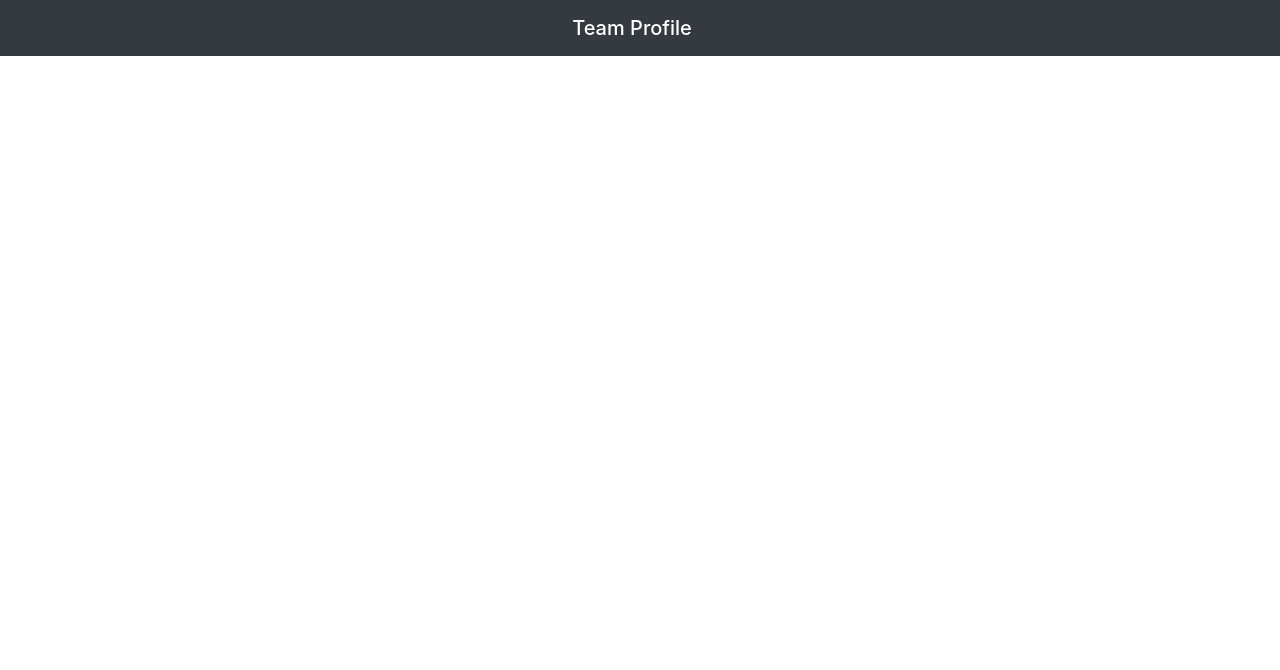
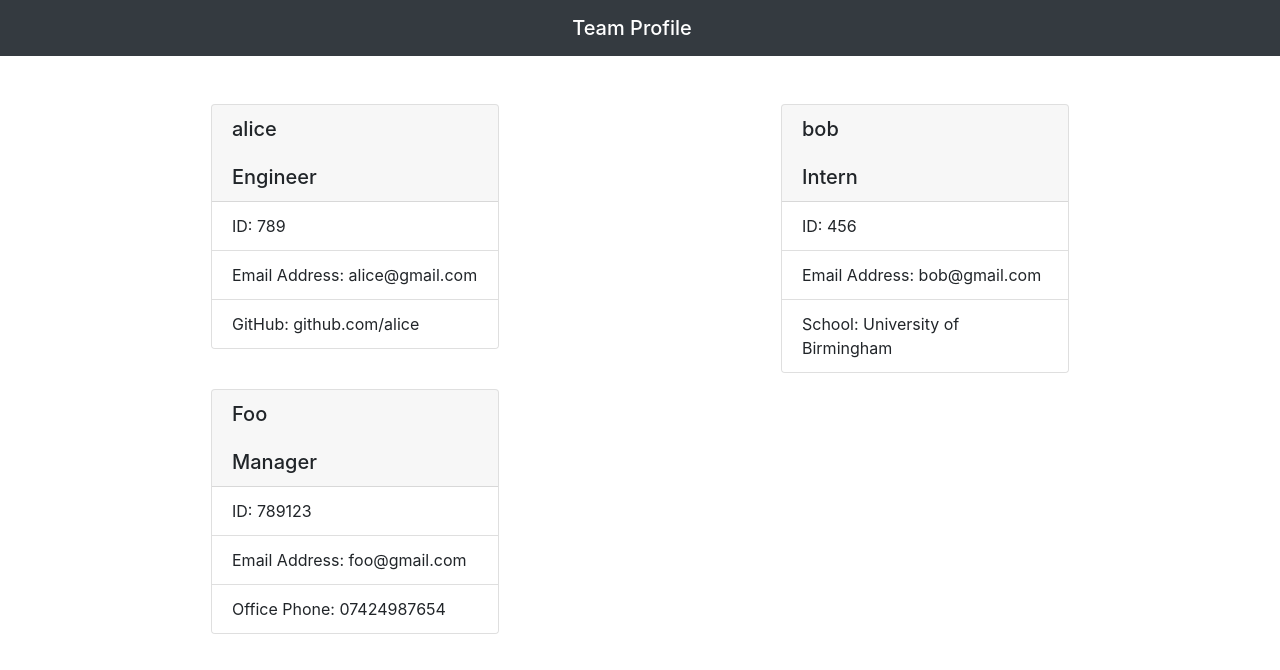
Before and after one commit to Etipriya/team-html-generator, a website: page src/output/team.html in a window 1280 px wide. Drawn offline with nearby package versions, Linux system fonts and the light colour scheme.

Commit message:
added the final output in team.html

```diff
--- a/src/output/team.html
+++ b/src/output/team.html
@@ -12,4 +12,35 @@
             <span class="navbar-brand mb-0 h1 w-100 text-center">Team Profile</span>
         </nav>
         <div class="container">
-            <div class="row">
+            <div class="row"><div class="col-6">
+            <div class="card mx-auto mb-3" style="width: 18rem">
+            <h5 class="card-header">alice<br /><br />Engineer</h5>
+            <ul class="list-group list-group-flush">
+                <li class="list-group-item">ID: 789</li>
+                <li class="list-group-item">Email Address: alice@gmail.com</li>
+                <li class="list-group-item">GitHub: github.com/alice</li>
+            </ul>
+            </div>
+        </div><div class="col-6">
+            <div class="card mx-auto mb-3" style="width: 18rem">
+            <h5 class="card-header">bob<br /><br />Intern</h5>
+            <ul class="list-group list-group-flush">
+                <li class="list-group-item">ID: 456</li>
+                <li class="list-group-item">Email Address: bob@gmail.com</li>
+                <li class="list-group-item">School: University of Birmingham</li>
+            </ul>
+            </div>
+        </div><div class="col-6">
+            <div class="card mx-auto mb-3" style="width: 18rem">
+            <h5 class="card-header">Foo<br /><br />Manager</h5>
+            <ul class="list-group list-group-flush">
+                <li class="list-group-item">ID: 789123</li>
+                <li class="list-group-item">Email Address: foo@gmail.com</li>
+                <li class="list-group-item">Office Phone: 07424987654</li>
+            </ul>
+            </div>
+        </div> </div>
+    </div>
+
+</body>
+</html>
```
